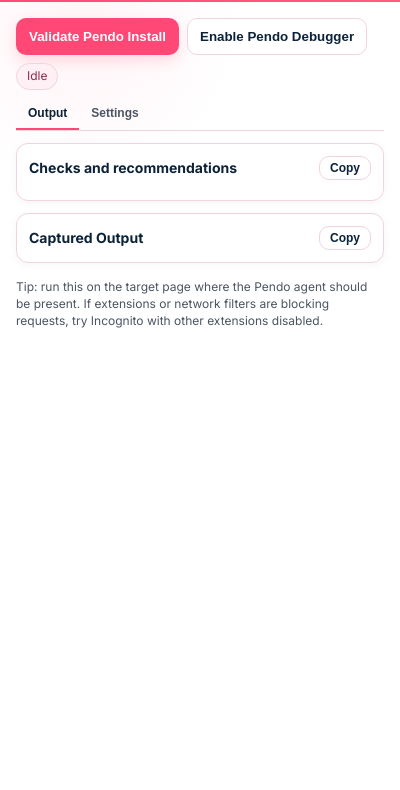
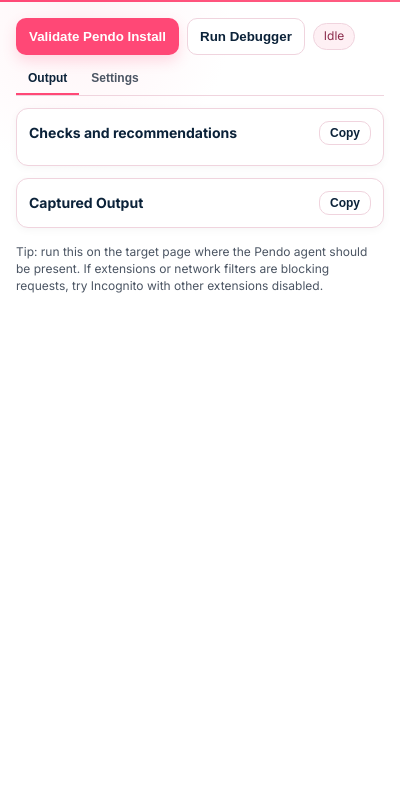
Before and after one commit to jbambury94/Pendo-Validate-Install-Extension, a browser extension: page extension/popup.html in a window 400 px wide. Shown: the part 51-841 px from the top of the page. Drawn offline with Linux system fonts and the light colour scheme.

Commit message:
Update popup.html: Rename "Enable Pendo Debugger" button to "Run Debugger" for clarity

```diff
--- a/extension/popup.html
+++ b/extension/popup.html
@@ -20,7 +20,7 @@
       <section class="action-block">
         <div class="row">
           <button id="run" data-action="validate">Validate Pendo Install</button>
-          <button id="launchDebugger" class="button--ghost" data-action="launch-debugger">Enable Pendo Debugger</button>
+          <button id="launchDebugger" class="button--ghost" data-action="launch-debugger">Run Debugger</button>
           <span id="status" class="badge">Idle</span>
         </div>
       </section>
```
